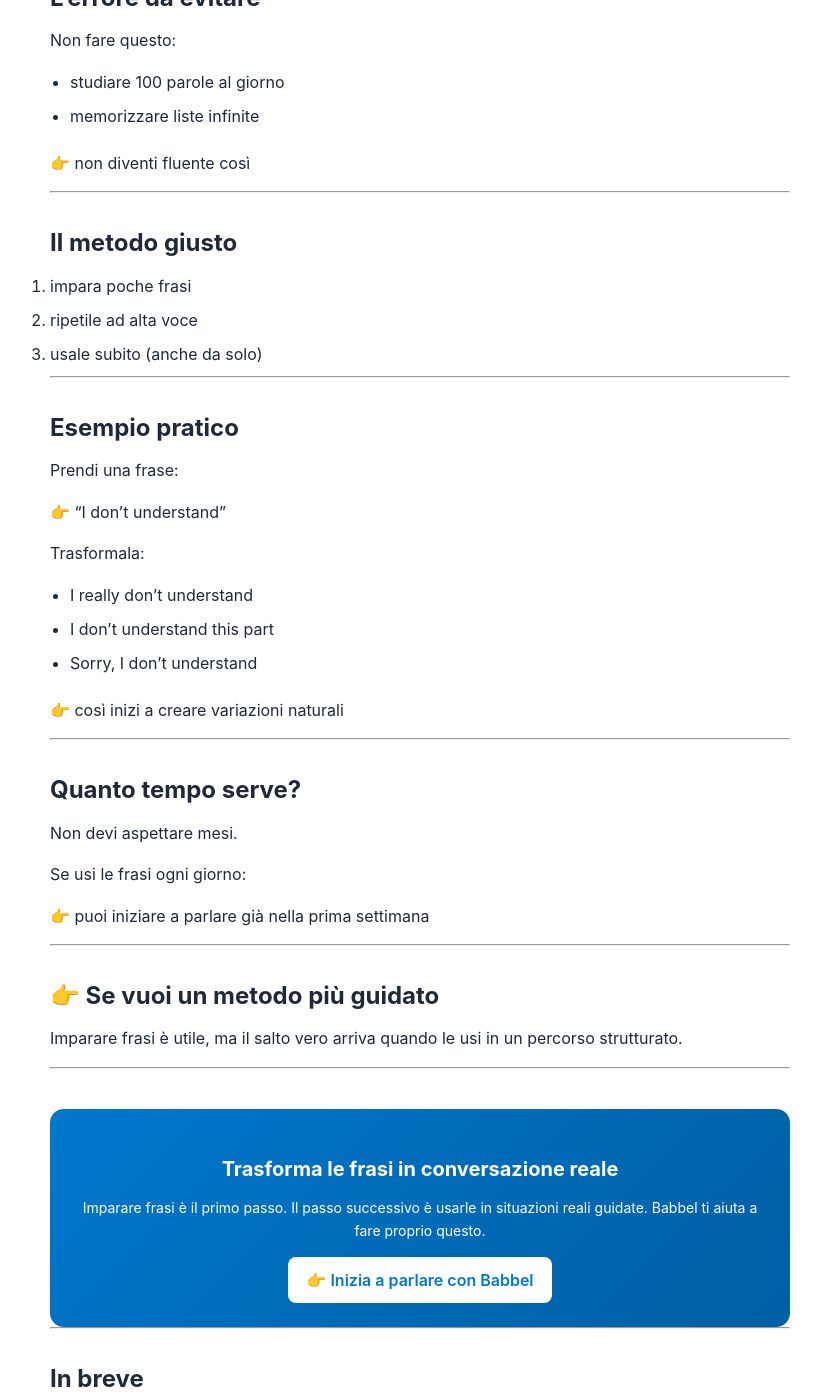
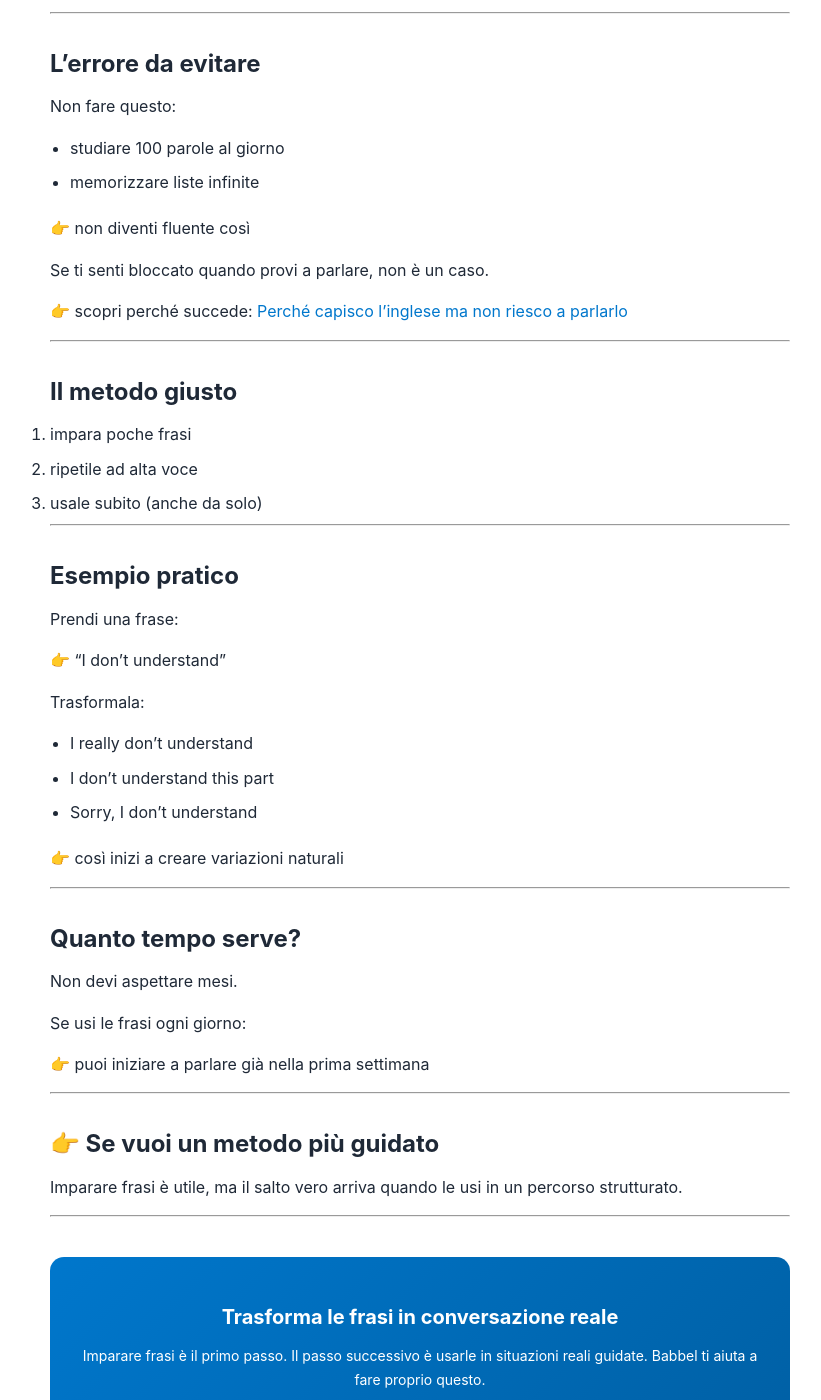
Before and after one commit to Nausica-c/Fluente-Mente, a Jekyll site: the page built from inglese/principianti/frasi-base-inglese-subito/index.md, in a window 1280 px wide and 1400 px high, scrolled down 2105 px. Shown: the whole window, without its empty margins (220-1041 px from the left). Built offline with Jekyll 4.4.1, drawn with Linux system fonts in a browser that asks for light colours; some of the changed text lies outside the part shown.

Commit message:
Update index.md

```diff
--- a/inglese/principianti/frasi-base-inglese-subito/index.md
+++ b/inglese/principianti/frasi-base-inglese-subito/index.md
@@ -29,6 +29,10 @@
 
 Ecco perché è il punto di partenza migliore.
 
+Se non sai da dove partire con l’inglese:
+
+👉 segui questo percorso semplice:
+[Come iniziare a studiare inglese da zero]({{ '/inglese/principianti/come-iniziare-inglese-da-zero/' | relative_url }})
 ---
 
 ## Frasi base essenziali (da usare subito)
@@ -90,6 +94,11 @@
 - memorizzare liste infinite
 
 👉 non diventi fluente così
+
+Se ti senti bloccato quando provi a parlare, non è un caso.
+
+👉 scopri perché succede:
+[Perché capisco l’inglese ma non riesco a parlarlo]({{ '/inglese/speaking/perche-capisco-ma-non-parlo-inglese/' | relative_url }})
 
 ---
 
```
Also changed, not shown: other parts of inglese/principianti/frasi-base-inglese-subito/index.md (+1 -0 lines).
